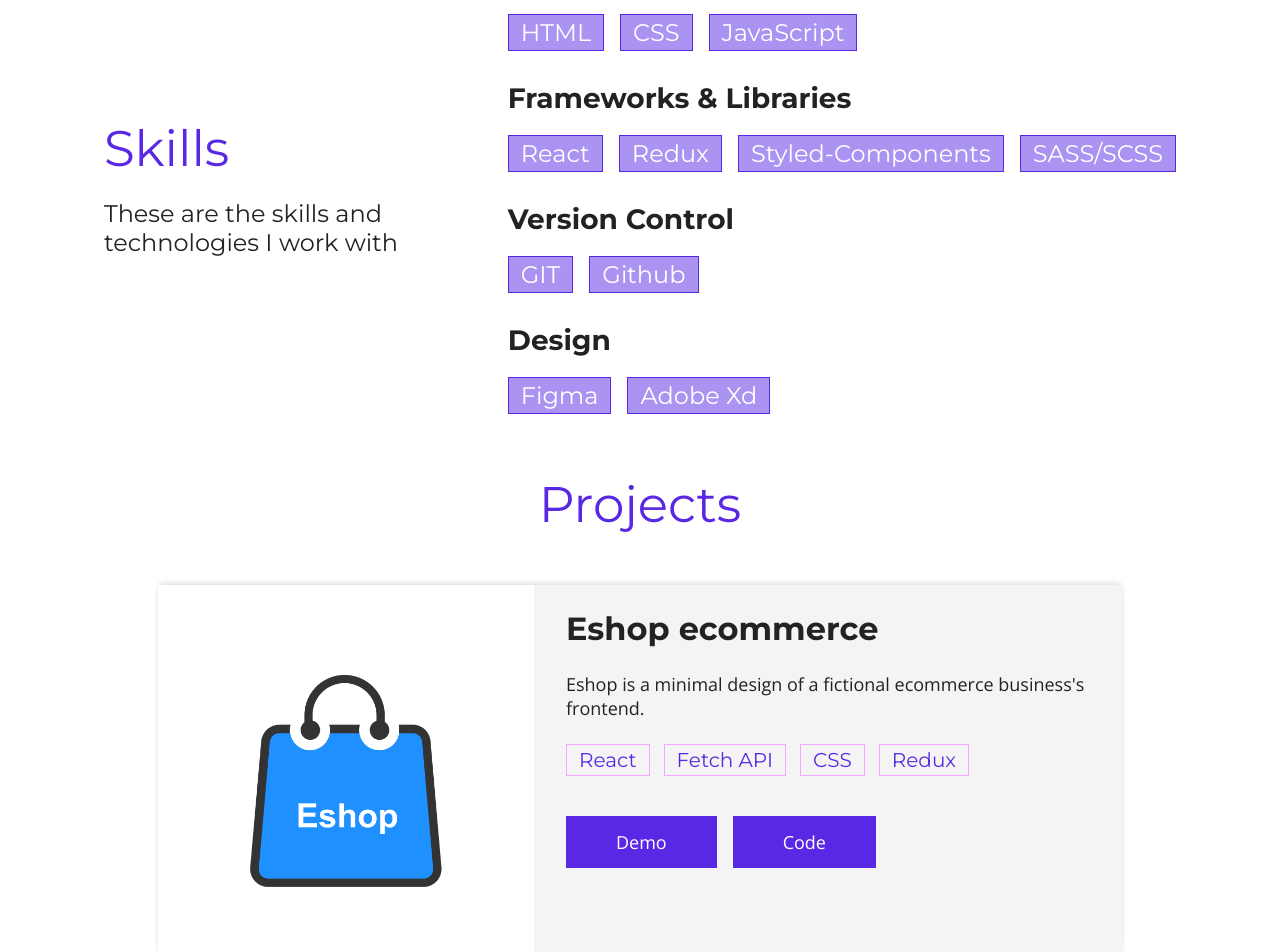
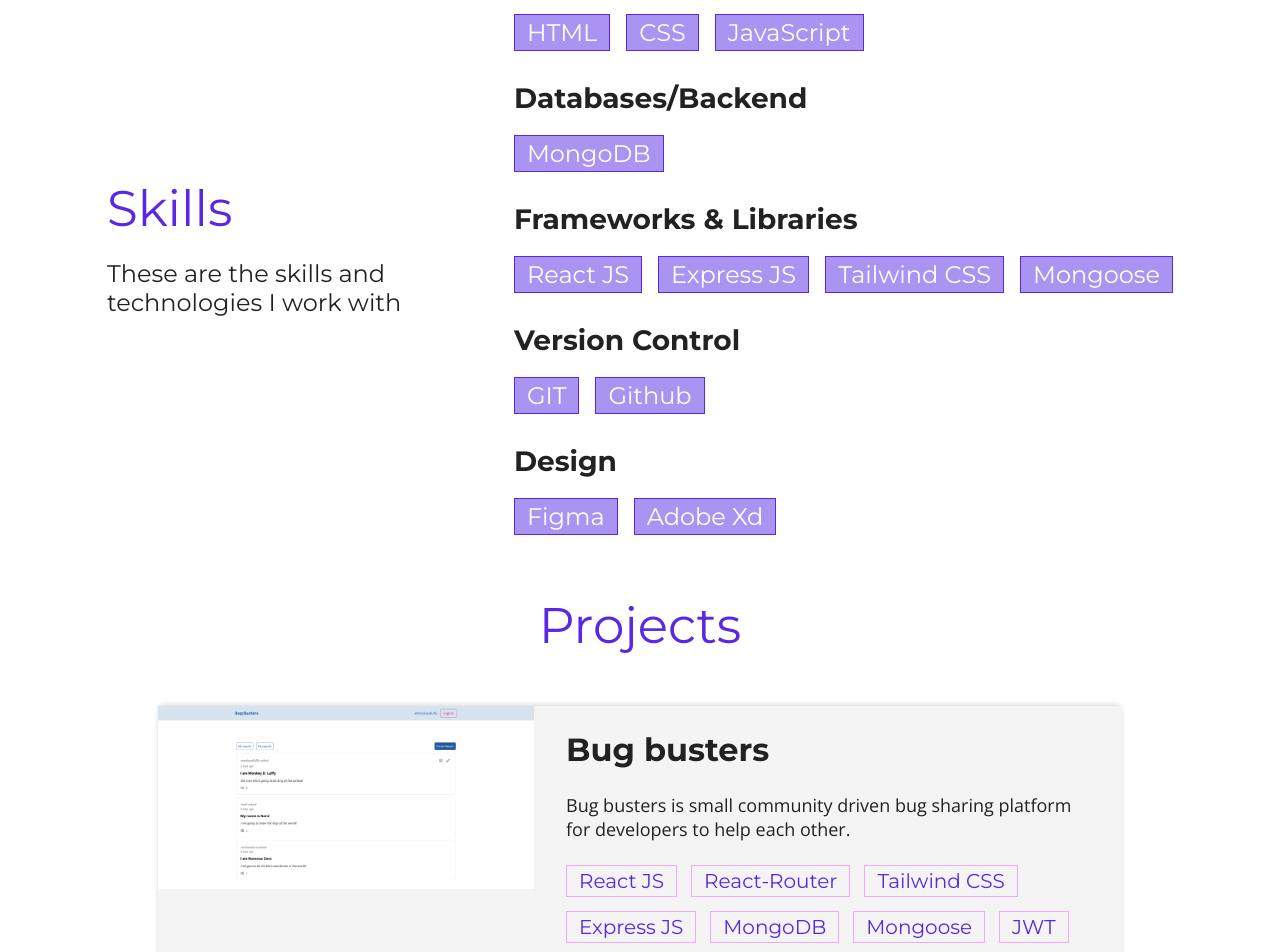
Before and after one commit to mondirhallouli/portfolio-2.0, a React (Create React App) app: page / in a window 1280 px wide. Shown: the part 900-1852 px from the top of the page. Built offline with nearby package versions, Linux system fonts and the light colour scheme.

Commit message:
added bug busters project; updated skills section

```diff
--- a/src/components/projects/Projects.js
+++ b/src/components/projects/Projects.js
@@ -10,9 +10,13 @@ import ogbbThumb from "../../assets/images/ogbball-thumb.png";
 import devtaskThumb from "../../assets/images/devtask-thumb.png";
 import sweetThumb from "../../assets/images/sweet-&-cool-thumb.png";
 import eshopThumb from "../../assets/images/eshop-thumb.png";
+import bugbustersThumb from "../../assets/images/bug-busters-thumb.png";
 import CardComponent from "./Card";
 
 function ProjectsComponent() {
+  // Bug busters URLs
+  const bugbusterDemo = "https://bug-busters.onrender.com/";
+  const bugbusterCode = "https://github.com/mondirhallouli/bug-busters";
   // Eshop ecommerce URLs
   const eshopDemo = "https://eshop-ecommerce.pages.dev/";
   const eshopCode = "https://github.com/mondirhallouli/eshop-ecommerce";
@@ -29,6 +33,23 @@ function ProjectsComponent() {
   return (
     <ProjectsContainer>
       <SectionTitle>Projects</SectionTitle>
+      {/* 1st project */}
+      <CardComponent img={bugbustersThumb} demoLink={bugbusterDemo} codeLink={bugbusterCode}>
+        <ProjectTitle>Bug busters</ProjectTitle>
+        <ProjectDesc>
+          Bug busters is small community driven bug sharing platform for developers to help each other.
+        </ProjectDesc>
+        <ProjectSkills>
+          <SkillTag>React JS</SkillTag>
+          <SkillTag>React-Router</SkillTag>
+          <SkillTag>Tailwind CSS</SkillTag>
+          <SkillTag>Express JS</SkillTag>
+          <SkillTag>MongoDB</SkillTag>
+          <SkillTag>Mongoose</SkillTag>
+          <SkillTag>JWT</SkillTag>
+        </ProjectSkills>
+      </CardComponent>
+
       {/* 1st project */}
       <CardComponent img={eshopThumb} demoLink={eshopDemo} codeLink={eshopCode}>
         <ProjectTitle>Eshop ecommerce</ProjectTitle>
--- a/src/components/skills/Skills.js
+++ b/src/components/skills/Skills.js
@@ -28,14 +28,21 @@ function SkillsComponent() {
             <SkillName>JavaScript</SkillName>
           </SkillsWrapper>
         </SkillCategory>
+        {/* Databases and Backend */}
+        <SkillCategory>
+          <CategoryName>Databases/Backend</CategoryName>
+          <SkillsWrapper>
+            <SkillName>MongoDB</SkillName>
+          </SkillsWrapper>
+        </SkillCategory>
         {/* Frameworks & libraries category */}
         <SkillCategory>
           <CategoryName>Frameworks & Libraries</CategoryName>
           <SkillsWrapper>
-            <SkillName>React</SkillName>
-            <SkillName>Redux</SkillName>
-            <SkillName>Styled-Components</SkillName>
-            <SkillName>SASS/SCSS</SkillName>
+            <SkillName>React JS</SkillName>
+            <SkillName>Express JS</SkillName>
+            <SkillName>Tailwind CSS</SkillName>
+            <SkillName>Mongoose</SkillName>
           </SkillsWrapper>
         </SkillCategory>
         {/* Version Control category */}
```
Also changed, not shown: src/assets/images/bug-busters-thumb.png (added).
